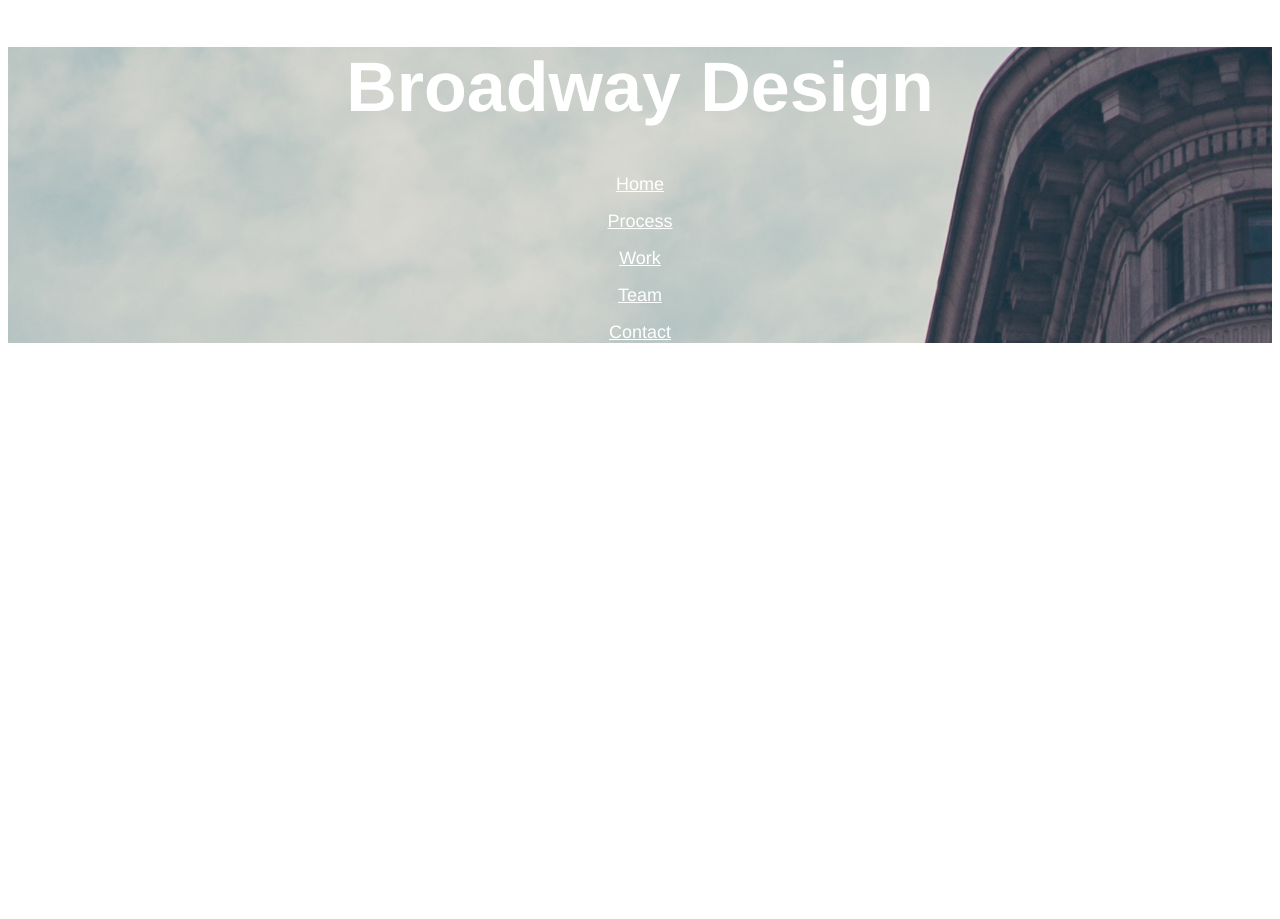
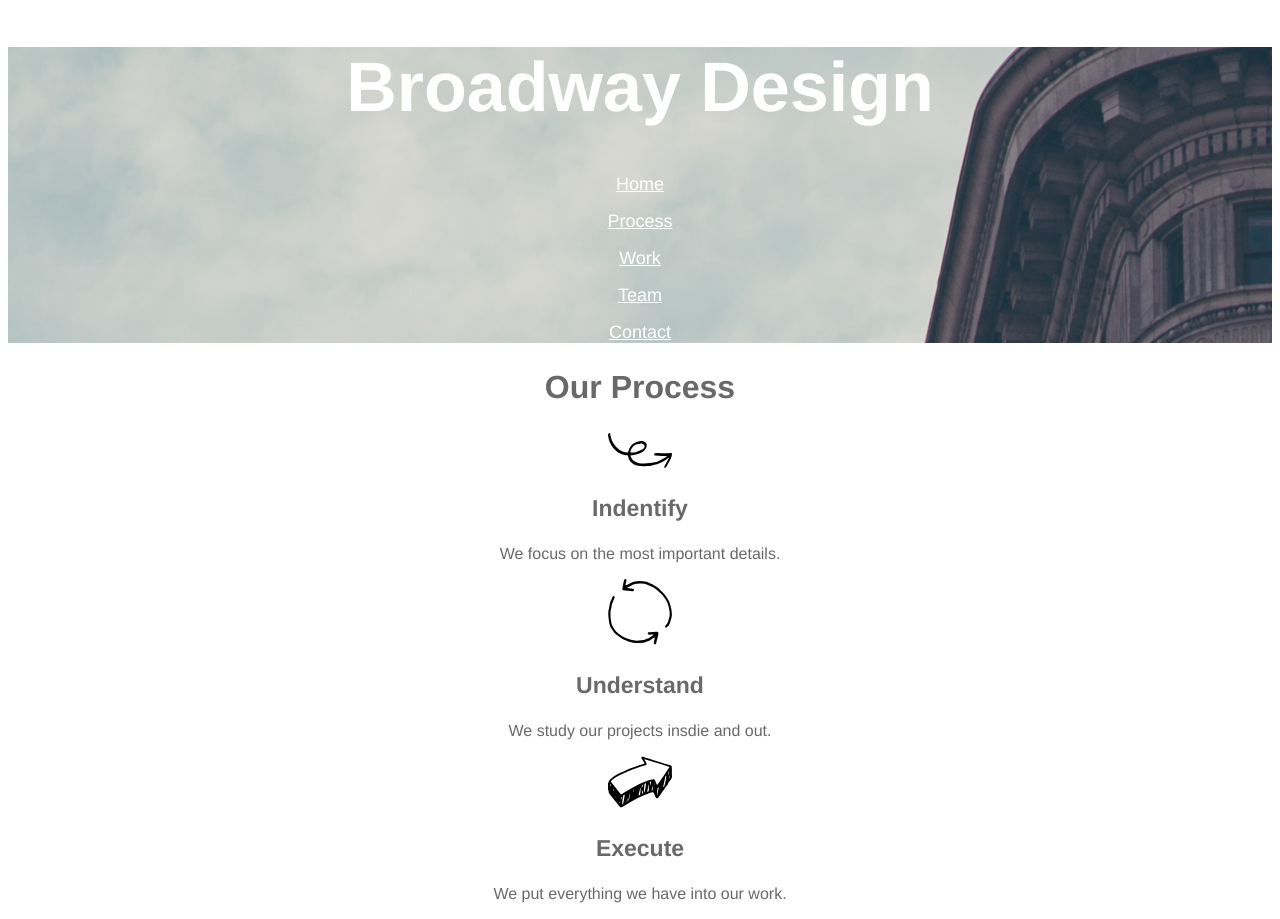
Before and after one commit to chiappet/broadwaydesign, a plain HTML site: page index.html in a window 1280 px wide. Before the commit the page ends 800 px from the top, so only its background shows below. Drawn offline with Linux system fonts and the light colour scheme.

Commit message:
Add Process Section

```diff
--- a/index.html
+++ b/index.html
@@ -16,6 +16,20 @@
       <p><a class="menu" href="#">Work</a></p>
       <p><a class="menu" href="#">Team</a></p>
       <p><a class="menu" href="#">Contact</a></p>
+    </div>
+
+    <!-- Our Process -->
+
+    <h2>Our Process</h2>
+    <p><img src="resources/images/identify.svg"></p>
+    <h3>Indentify</h3>
+    <p>We focus on the most important details.</p>
+    <p><img src="resources/images/understand.svg"></p>
+    <h3>Understand</h3>
+    <p>We study our projects insdie and out.</p>
+    <p><img src="resources/images/execute.svg"></p>
+    <h3>Execute</h3>
+    <p>We put everything we have into our work.</p>
 
   </body>
 </html>
--- a/resources/css/style.css
+++ b/resources/css/style.css
@@ -1,7 +1,7 @@
 body {
   text-align: center;
   font-family: "Helvetica", sans-serif;
-  color: white;
+  color: dimgray;
 }
 
 .header {
@@ -11,9 +11,20 @@ body {
 h1 {
   font-size: 70px;
   font-weight: bold;
+  color: white;
 }
 
 .menu {
   font-size: 18px;
   color: white;
 }
+
+h2 {
+  font-size: 32px;
+  font-weight: bold;
+}
+
+h3 {
+  font-size: 23px;
+  font-weight: bold;
+}
```
